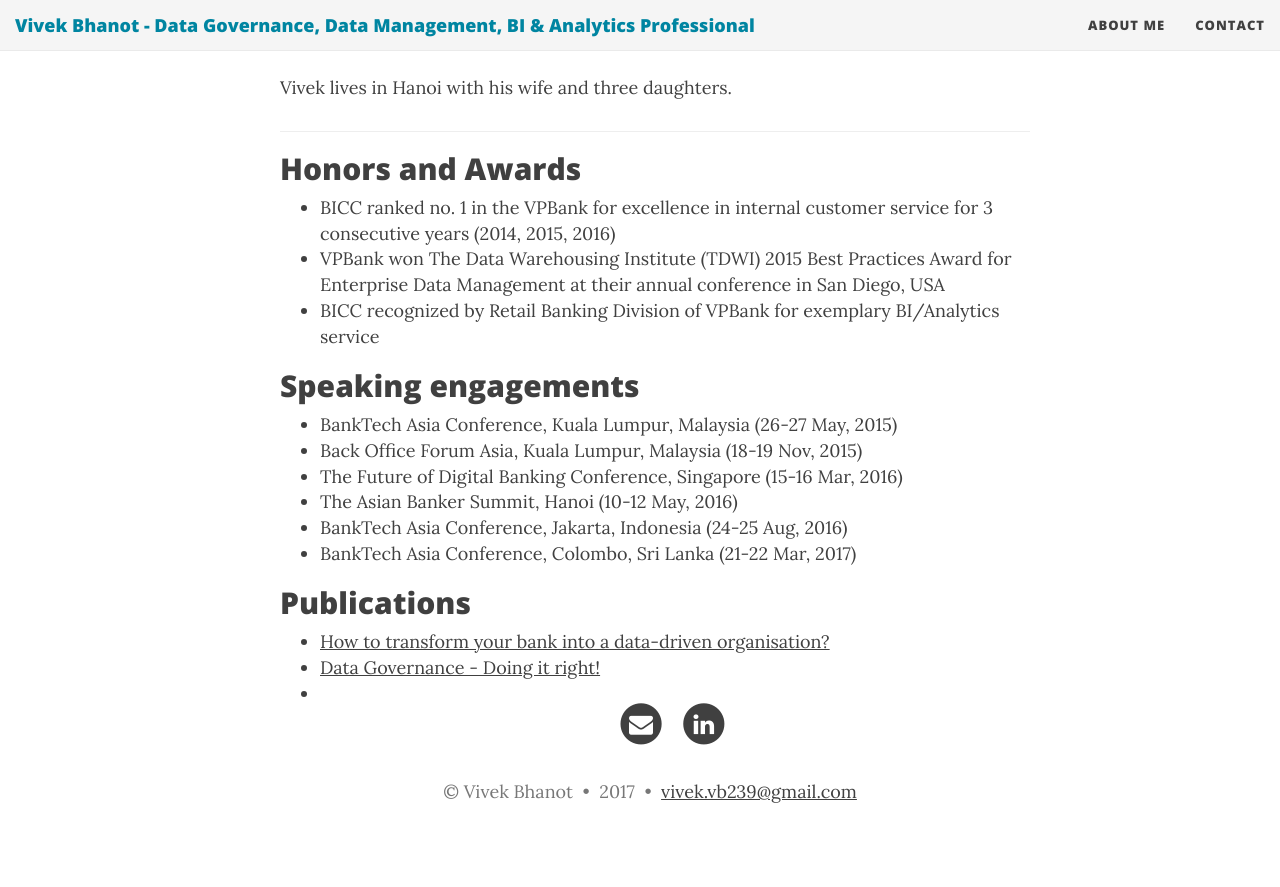
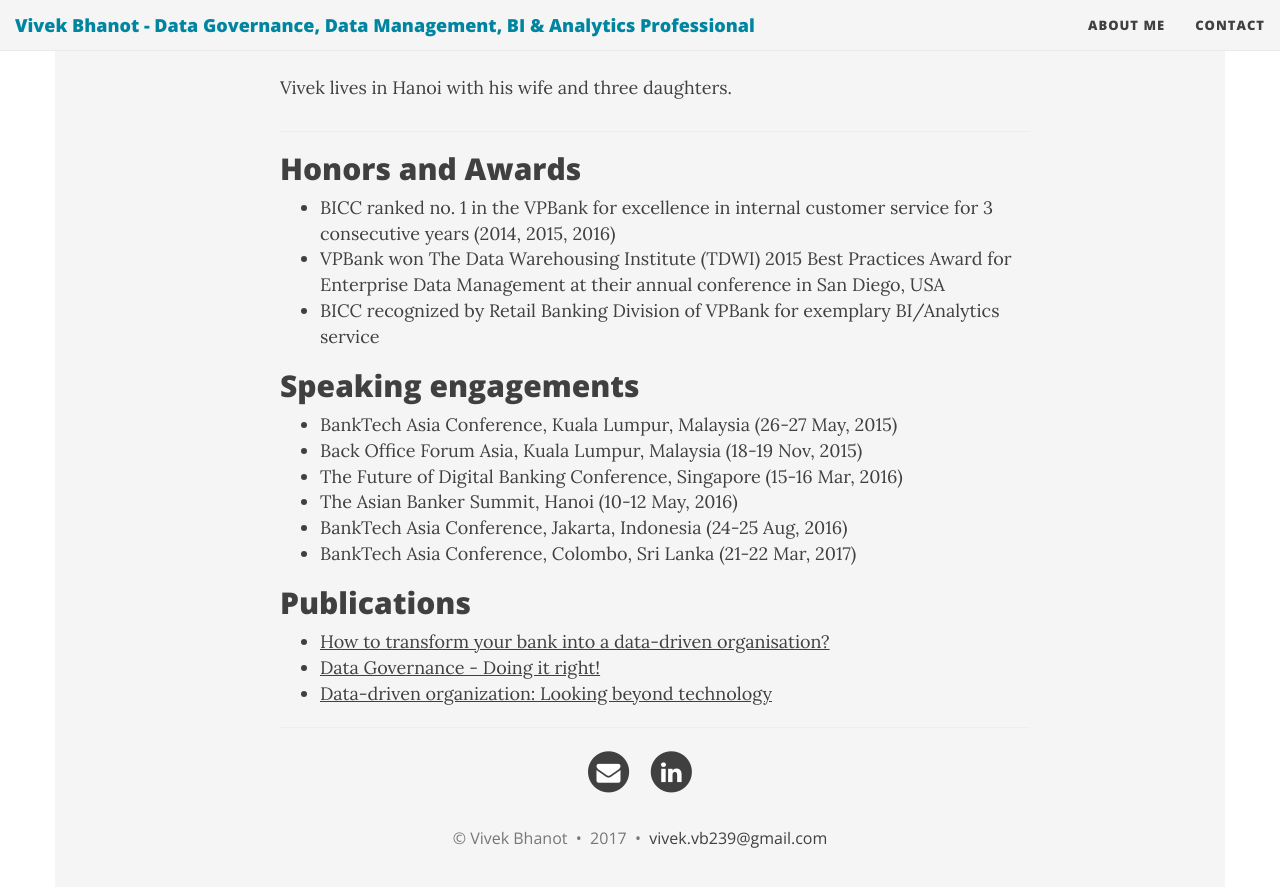
Before and after one commit to vivekbhanot/vivekbhanot.github.io, a Jekyll site: the page built from index.html, in a window 1280 px wide and 900 px high, scrolled down 1644 px. Shown: the top 887 px of the window. Built offline with Jekyll 4.4.1, drawn with Linux system fonts in a browser that asks for light colours; nearby versions of some CDN libraries; the list of posts is cut into pages by our own code; before the commit the page ends 2489 px from its top, so only the background shows below that; some of the changed lines change nothing that is shown.

Commit message:
Update index.html

```diff
--- a/index.html
+++ b/index.html
@@ -82,7 +82,7 @@
 <ul>
   <li><a href="https://www.henrystewartpublications.com/jdb/v1?lipi=urn%3Ali%3Apage%3Ad_flagship3_profile_view_base%3BjDs%2BWSHaSQq%2FqxKDuy0OUA%3D%3D">How to transform your bank into a data-driven organisation?</a></li>
   <li><a href="https://www.linkedin.com/pulse/data-governance-doing-right-vivek-bhanot">Data Governance - Doing it right!</a></li>
-  <li><a href="https://www.linkedin.com/pulse/data-driven-organization-looking-beyond-technology-vivek-bhanot>Data-driven organization: Looking beyond technology</a></li>
+  <li><a href="https://www.linkedin.com/pulse/data-driven-organization-looking-beyond-technology-vivek-bhanot">Data-driven organization: Looking beyond technology</a></li>
 </ul>
 
 <hr>
```
